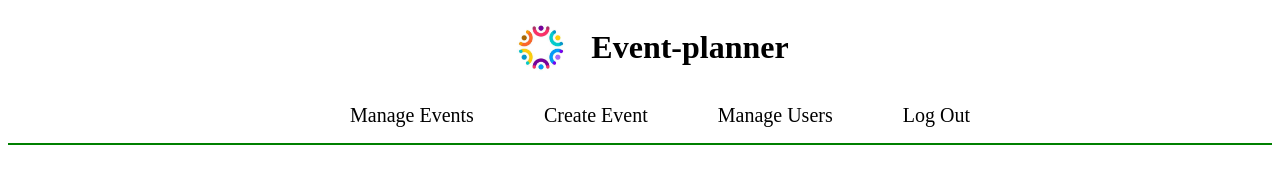
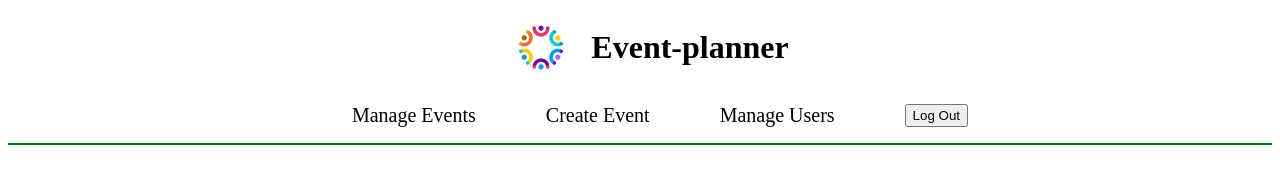
Before and after one commit to iankmani/Event-Planner, a React (Vite) app in the folder Client/: page /admin in a window 1280 px wide. Shown: the top 194 px of the page. Built offline with nearby package versions, Linux system fonts and the light colour scheme; no server answers.

Commit message:
add log out functionallity to admin page

```diff
--- a/Client/src/Admin/Admin.jsx
+++ b/Client/src/Admin/Admin.jsx
@@ -1,5 +1,4 @@
 import React from 'react'
-import EventCard from '../Pages/EventCard/EventCard'
 import AdminEventList from '../Pages/Explore/AdminEventList'
 import AdminHeader from '../Components/AdminHeader/AdminHeader'
 
--- a/Client/src/Components/AdminHeader/AdminHeader.jsx
+++ b/Client/src/Components/AdminHeader/AdminHeader.jsx
@@ -1,8 +1,31 @@
 import React from 'react'
 import logo from "../../assets/headerlogo.jpeg";
-import { Link } from "react-router-dom";
+import { Link, useNavigate } from "react-router-dom";
+import {useUserStore} from '../../Store/UserStore'
+import { toast,Bounce } from 'react-toastify';
+import 'react-toastify/dist/ReactToastify.css';
 
 const AdminHeader = () => {
+  const notifysucess = () => {
+    toast.success("You have been logged out!", {
+      position: "top-right",
+autoClose: 5000,
+hideProgressBar: false,
+closeOnClick: true,
+pauseOnHover: true,
+draggable: true,
+progress: undefined,
+theme: "light",
+transition: Bounce,
+});
+}
+  const clearUser = useUserStore((state) => state.clearUser);
+  const navigate = useNavigate();
+  const handleLogOutUser = () => {
+    clearUser();
+    notifysucess();
+    navigate("/")
+  }
   return (
     <div className="admin-header">
     <div className="Header_page__container_top">
@@ -24,9 +47,9 @@ const AdminHeader = () => {
             <li className="Header_page_navigations__list__item">
               <Link to="#">Manage Users</Link>
             </li>
-            <li className="Header_page_navigations__list__item">
-              <Link to="/">Log Out</Link>
-            </li>
+            <button className="Header_page_navigations__list__item" onClick={handleLogOutUser}>
+              Log Out
+            </button>
           </ul>
         </div>
     </div>
```
